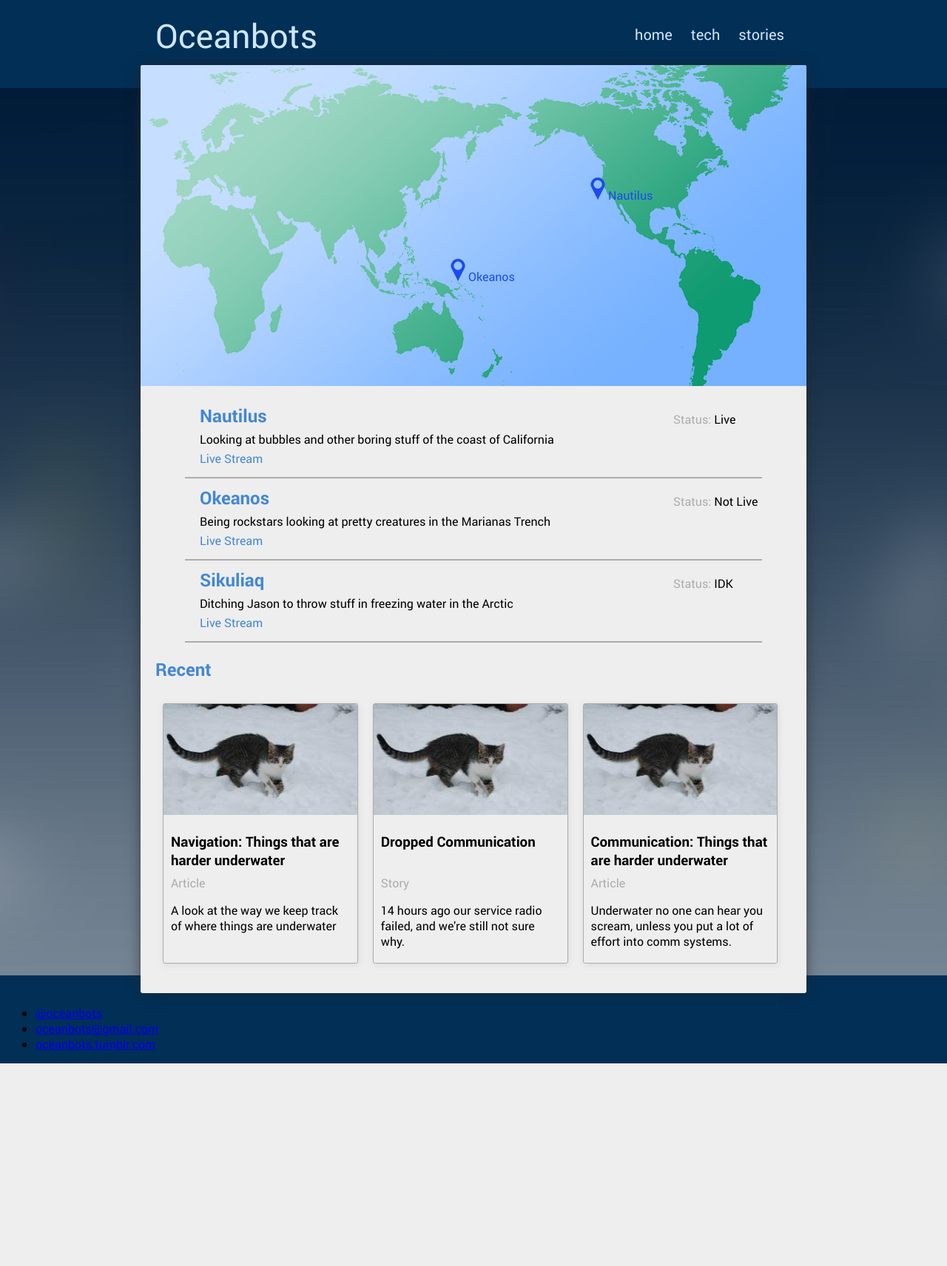
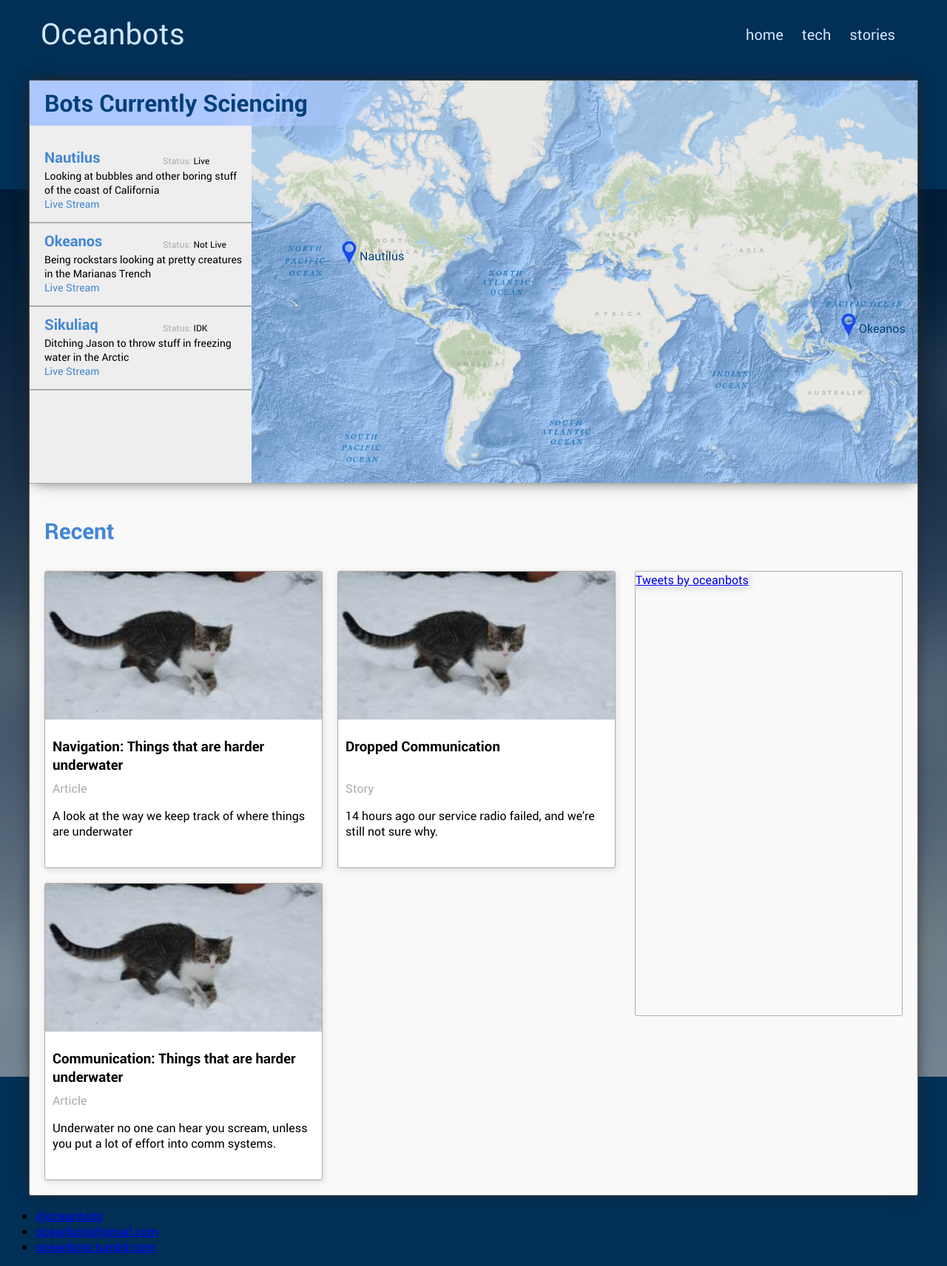
Before and after one commit to oceanbots/oceanbots_today, a PHP site: page / in a window 1280 px wide. Shown: the whole page at 74% size. Before the commit the page ends 1438 px from the top, so only its background shows below. Run offline with PHP 8.4, Linux system fonts and the light colour scheme; some libraries are stand-ins or nearby versions.

Commit message:
Experimenting with wider layout

```diff
--- a/css/style.css
+++ b/css/style.css
@@ -18,8 +18,8 @@ p {
   font-size: 16px; }
 
 header {
-  max-width: 900px;
-  height: 80px;
+  max-width: 1200px;
+  height: 100px;
   margin: 0 auto; }
   header a {
     color: #cde6fd;
@@ -28,8 +28,8 @@ header {
     float: left;
     margin: 0;
     font-weight: normal;
-    font-size: 45px;
-    padding: 10px 0 0 20px; }
+    font-size: 40px;
+    padding: 10px 0 0 15px; }
   header nav {
     float: right; }
   header ul {
@@ -44,42 +44,140 @@ header {
       padding: 10px; }
 
 main {
-  background-color: #eee;
+  background-color: #f9f9f9;
   margin: 0 auto;
-  max-width: 780px;
+  max-width: 1200px;
   border-radius: 3px;
-  padding: 30px 60px;
+  border: 1px solid #666;
   -webkit-box-shadow: 0px 0px 20px -5px #242424;
   -moz-box-shadow: 0px 0px 20px -5px #242424;
   box-shadow: 0px 0px 20px -5px #242424; }
 
 h2 {
-  color: #4287d4; }
+  color: #4287d4;
+  font-size: 30px;
+  margin-left: 10px; }
 
+/***********************
+* MAP
+************************/
+.map {
+  float: right;
+  position: relative;
+  max-width: 900px;
+  margin: 0; }
+  .map img {
+    width: 100%;
+    border-top-left-radius: 3px;
+    border-top-right-radius: 3px;
+    margin-bottom: -4px; }
+
+.marker {
+  position: absolute; }
+  .marker span {
+    color: #04407C; }
+  .marker img {
+    width: auto;
+    margin-right: -5px; }
+
+.map-area {
+  margin-bottom: 20px;
+  background-color: #eee;
+  overflow: auto;
+  zoom: 1;
+  border-bottom: 1px solid #acacac;
+  -webkit-box-shadow: 0px 0px 20px -5px #242424;
+  -moz-box-shadow: 0px 0px 20px -5px #242424;
+  box-shadow: 0px 0px 20px -5px #242424; }
+  .map-area h1 {
+    color: #04407C;
+    position: absolute;
+    background: #ADC8FF;
+    width: 40%;
+    z-index: 100;
+    margin: 0;
+    padding: 8px 0 10px 20px;
+    /* Permalink - use to edit and share this gradient: http://colorzilla.com/gradient-editor/#adc8ff+0,adc8ff+100&1+0,1+48,0+100 */
+    background: -moz-linear-gradient(left, #adc8ff 0%, #adc8ff 48%, rgba(173, 200, 255, 0) 100%);
+    /* FF3.6-15 */
+    background: -webkit-linear-gradient(left, #adc8ff 0%, #adc8ff 48%, rgba(173, 200, 255, 0) 100%);
+    /* Chrome10-25,Safari5.1-6 */
+    background: linear-gradient(to right, #adc8ff 0%, #adc8ff 48%, rgba(173, 200, 255, 0) 100%);
+    /* W3C, IE10+, FF16+, Chrome26+, Opera12+, Safari7+ */
+    filter: progid:DXImageTransform.Microsoft.gradient( startColorstr='#adc8ff', endColorstr='#00adc8ff',GradientType=1 );
+    /* IE6-9 */ }
+  .map-area section:first-of-type {
+    margin-top: 80px; }
+
+/***********************
+* SHIPS
+************************/
 .ship {
   position: relative;
   border-bottom: 2px solid #acacac;
-  padding: 10px 0 15px 20px; }
+  padding: 10px 0 15px 20px;
+  width: 280px;
+  font-size: 14px; }
   .ship h2 {
-    margin: 0; }
+    margin: 0;
+    font-size: 20px;
+    color: #4287d4; }
   .ship a {
     display: block;
     color: #4287d4;
     text-decoration: none; }
   .ship p {
-    margin: 5px 0; }
+    margin: 3px 10px 0 0;
+    font-size: 14px; }
 
 .stream-status {
   position: absolute;
   top: 20px;
   right: 0;
   width: 120px;
-  color: #acacac; }
+  color: #acacac;
+  font-size: 12px; }
   .stream-status .status {
     color: black; }
 
+/*
+
+.ship {
+	position: relative;
+	border-bottom: 2px solid $color-detail;
+	padding: 10px 0 15px 20px;
+
+	h2 {
+		margin: 0;
+	}
+
+	a {
+		display: block;
+		color: $color-highlight;
+		text-decoration: none;
+	}
+
+	p {
+		margin: 5px 0;
+	}
+}
+
+.stream-status {
+	position: absolute;
+	top: 20px;
+	right: 0;
+	width: 120px;
+	color: $color-detail;
+
+	.status {
+		color: $color-main;
+	}
+}
+
+*/
 .grid {
-  margin: 0 -40px;
+  margin: 10px;
+  width: 100%;
   overflow: auto;
   zoom: 1; }
 
@@ -91,7 +189,8 @@ h2 {
   border: 1px solid #acacac;
   border-radius: 3px;
   margin: 10px;
-  height: 350px;
+  height: 400px;
+  background-color: #fff;
   -webkit-box-shadow: 1px 2px 8px 0px #dbdbdb;
   -moz-box-shadow: 1px 2px 8px 0px #dbdbdb;
   box-shadow: 1px 2px 8px 0px #dbdbdb; }
@@ -103,27 +202,22 @@ h2 {
   .sub-grid img {
     margin: 0;
     width: 100%;
-    height: 150px; }
+    height: 200px; }
   .sub-grid .category {
     color: #acacac; }
 
-.map {
-  position: relative;
-  max-width: 900px;
-  height: auto;
-  margin: -30px -60px 10px; }
-  .map img {
-    width: 100%;
-    border-top-left-radius: 3px;
-    border-top-right-radius: 3px;
-    margin-top: -1px; }
+.twitter-timeline {
+  -webkit-box-shadow: 1px 2px 8px 0px #dbdbdb;
+  -moz-box-shadow: 1px 2px 8px 0px #dbdbdb;
+  box-shadow: 1px 2px 8px 0px #dbdbdb; }
 
-.marker {
-  position: absolute; }
-  .marker span {
-    color: #1A4BEE; }
-  .marker img {
-    width: auto;
-    margin-right: -5px; }
+.twitter-container {
+  border: 1px solid #acacac;
+  width: 360px;
+  height: 600px;
+  float: right;
+  clear: left;
+  margin: 10px 30px 0 0;
+  border-radius: 3px; }
 
 /*# sourceMappingURL=style.css.map */
--- a/index.html
+++ b/index.html
@@ -27,23 +27,24 @@
 			</nav>
 		</header>
 		<main>
+			<div class=map-area>
+				<h1>Bots Currently Sciencing</h1>
 				<div class="map">
-				<img src="/images/map.jpg" title="Map of current expeditions" alt="Map showing locations of current expeditions">
+					<img src="/images/world_basemap_cropped.png" title="Map of current expeditions" alt="Map showing locations of current expeditions">
 
-				<div class="marker" style="top: 35%; left: 67%;">
+					<div class="marker" style="top: 40%; left: 13%;">
 						<img src="/images/marker.png" alt="Marker">
 						<span>Nautilus</span>
 					</div>
 
-				<div class="marker" style="top: 60%; left: 46%;">
+					<div class="marker" style="top: 58%; left: 88%;">
 						<img src="/images/marker.png" alt="Marker">
 						<span>Okeanos</span>
 					</div>
 
 				</div>
-			<!-- These are maybe sections rather than articles?
-			     I'm considering the oceanbots homepage to be an
-			     article in itself -->
+
+
 				<section class="ship">
 					<h2>Nautilus</h2>
 					<p>Looking at bubbles and other boring stuff of the coast
@@ -65,8 +66,17 @@
 					<a href="#">Live Stream</a>
 					<div class="stream-status">Status: <span class="status">IDK</span></div>
 				</section>
+			</div>
+
+
 			<section class="grid">
+
 			<h2>Recent</h2>
+
+				<div class="twitter-container">
+					<a class="twitter-timeline" data-width="400" data-height="600" href="https://twitter.com/oceanbots">Tweets by oceanbots</a> <script async src="//platform.twitter.com/widgets.js" charset="utf-8"></script>
+				</div>
+
 				<!-- These aren't articles because they don't include full text -->
 				<section class="grid-elem">
 					<div class="sub-grid">
--- a/scss/style.scss
+++ b/scss/style.scss
@@ -1,14 +1,15 @@
 $color-main: black;
 $color-header: #cde6fd;
 $color-highlight: #4287d4;
+$color-highlight-strong: #04407C;
 
 $color-bg: #022F56;
-$color-content-bg: #eee;
+$color-content-bg: #f9f9f9;
 
 $color-detail: #acacac;
 
 
-$full-width: 900px;
+$full-width: 1200px;
 
 @import "parts/_fonts.scss";
 
@@ -26,7 +27,8 @@ p{
 
 header {
 	max-width: $full-width;
-	height: 80px;
+//	padding: 0 40px;
+	height: 100px;
 	margin: 0 auto;
 
 	a {
@@ -38,8 +40,8 @@ header {
 		float: left;
 		margin: 0;
 		font-weight: normal;
-		font-size: 45px;
-		padding: 10px 0 0 20px;
+		font-size: 40px;
+		padding: 10px 0 0 15px;
 	}
 
 	nav {
@@ -63,10 +65,10 @@ header {
 main {
 	background-color: $color-content-bg;
 	margin: 0 auto;
-	max-width: $full-width - 120px;
+	max-width: $full-width;
 	border-radius: 3px;
-	padding: 30px 60px;
-//	border: 1px solid #666;
+//	padding: 30px 60px;
+	border: 1px solid #666;
 
 	-webkit-box-shadow: 0px 0px 20px -5px rgba(36,36,36,1);
 	-moz-box-shadow: 0px 0px 20px -5px rgba(36,36,36,1);
@@ -76,7 +78,139 @@ main {
 
 h2 {
 	color: $color-highlight;
+	font-size: 30px;
+	margin-left: 10px;
 }
+
+/***********************
+* MAP
+************************/
+
+.map {
+	float: right;
+	position: relative;
+	max-width: 900px;
+	margin: 0;
+//	margin: -30px -60px 10px;
+
+	img {
+		width: 100%;
+		border-top-left-radius: 3px;
+		border-top-right-radius: 3px;
+		margin-bottom: -4px;
+//		margin-top: -1px;
+	}
+}
+
+.marker {
+	position: absolute;
+
+	span {
+//		color:#1A4BEE;
+		color: $color-highlight-strong;
+	}
+
+	img {
+		width: auto;
+		margin-right: -5px;
+	}
+}
+
+.map-area {
+	margin-bottom: 20px;
+	background-color: #eee;
+//	background-color: $color-content-bg;
+//	background-color: #E5EEFF;
+
+	// cleaerfix hack
+	overflow: auto;
+	zoom: 1;
+	border-bottom: 1px solid $color-detail;
+
+	-webkit-box-shadow: 0px 0px 20px -5px rgba(36,36,36,1);
+	-moz-box-shadow: 0px 0px 20px -5px rgba(36,36,36,1);
+	box-shadow: 0px 0px 20px -5px rgba(36,36,36,1);
+
+
+
+
+///* Permalink - use to edit and share this gradient: http://colorzilla.com/gradient-editor/#eeeeee+0,e5eeff+16 */
+//background: rgb(238,238,238); /* Old browsers */
+//background: -moz-linear-gradient(left, rgba(238,238,238,1) 0%, rgba(229,238,255,1) 16%); /* FF3.6-15 */
+//background: -webkit-linear-gradient(left, rgba(238,238,238,1) 0%,rgba(229,238,255,1) 16%); /* Chrome10-25,Safari5.1-6 */
+//background: linear-gradient(to right, rgba(238,238,238,1) 0%,rgba(229,238,255,1) 16%); /* W3C, IE10+, FF16+, Chrome26+, Opera12+, Safari7+ */
+//filter: progid:DXImageTransform.Microsoft.gradient( startColorstr='#eeeeee', endColorstr='#e5eeff',GradientType=1 ); /* IE6-9 */
+
+	h1 {
+		color: $color-highlight-strong;
+//		color: $color-highlight;
+		position: absolute;
+		background: #ADC8FF;
+		width: 40%;
+		z-index: 100;
+		margin: 0;
+		padding: 8px 0 10px 20px;
+
+
+		/* Permalink - use to edit and share this gradient: http://colorzilla.com/gradient-editor/#adc8ff+0,adc8ff+100&1+0,1+48,0+100 */
+		background: -moz-linear-gradient(left,  rgba(173,200,255,1) 0%, rgba(173,200,255,1) 48%, rgba(173,200,255,0) 100%); /* FF3.6-15 */
+		background: -webkit-linear-gradient(left,  rgba(173,200,255,1) 0%,rgba(173,200,255,1) 48%,rgba(173,200,255,0) 100%); /* Chrome10-25,Safari5.1-6 */
+		background: linear-gradient(to right,  rgba(173,200,255,1) 0%,rgba(173,200,255,1) 48%,rgba(173,200,255,0) 100%); /* W3C, IE10+, FF16+, Chrome26+, Opera12+, Safari7+ */
+		filter: progid:DXImageTransform.Microsoft.gradient( startColorstr='#adc8ff', endColorstr='#00adc8ff',GradientType=1 ); /* IE6-9 */
+
+
+	}
+
+	section:first-of-type{
+		margin-top: 80px;
+	}
+}
+
+/***********************
+* SHIPS
+************************/
+
+.ship {
+	position: relative;
+	border-bottom: 2px solid $color-detail;
+	padding: 10px 0 15px 20px;
+	width: 280px;
+	font-size: 14px;
+
+	h2 {
+		margin: 0;
+		font-size: 20px;
+		color: $color-highlight;
+	}
+
+	a {
+		display: block;
+		color: $color-highlight;
+		text-decoration: none;
+	}
+
+	p {
+		margin: 3px 10px 0 0;
+		font-size: 14px;
+	}
+}
+
+
+
+.stream-status {
+	position: absolute;
+	top: 20px;
+	right: 0;
+	width: 120px;
+	color: $color-detail;
+	font-size: 12px;
+
+	.status {
+		color: $color-main;
+	}
+}
+
+/*
 
 .ship {
 	position: relative;
@@ -110,8 +244,11 @@ h2 {
 	}
 }
 
+*/
+
 .grid {
-	margin: 0 -40px;
+	margin: 10px;
+	width: 100%;
 	// clearfix hack
 	overflow: auto;
 	zoom: 1;
@@ -126,8 +263,9 @@ h2 {
 	border: 1px solid $color-detail;
 	border-radius: 3px;
 	margin: 10px;
+	height: 400px;
 
-	height: 350px;
+	background-color: #fff;
 
 	-webkit-box-shadow: 1px 2px 8px 0px rgba(219,219,219,1);
 	-moz-box-shadow: 1px 2px 8px 0px rgba(219,219,219,1);
@@ -145,7 +283,7 @@ h2 {
 	img {
 		margin: 0;
 		width: 100%;
-		height: 150px;
+		height: 200px;
 	}
 
 	.category {
@@ -153,29 +291,19 @@ h2 {
 	}
 }
 
-.map {
-	position: relative;
-	max-width: 900px;
-	height: auto;
-	margin: -30px -60px 10px;
 
-	img {
-		width: 100%;
-		border-top-left-radius: 3px;
-		border-top-right-radius: 3px;
-		margin-top: -1px;
-	}
+.twitter-timeline {
+	-webkit-box-shadow: 1px 2px 8px 0px rgba(219,219,219,1);
+	-moz-box-shadow: 1px 2px 8px 0px rgba(219,219,219,1);
+	box-shadow: 1px 2px 8px 0px rgba(219,219,219,1);
 }
 
-.marker {
-	position: absolute;
-
-	span {
-		color:#1A4BEE;
-	}
-
-	img {
-		width: auto;
-		margin-right: -5px;
-	}
+.twitter-container {
+	border: 1px solid $color-detail;
+	width: 360px;
+	height: 600px;
+	float: right;
+	clear: left;
+	margin: 10px 30px 0 0;
+	border-radius: 3px;
 }
```
Also changed, not shown: images/world_basemap_cropped.png (added), 1 other file. Lines whose indentation alone changed are shown as unchanged.
